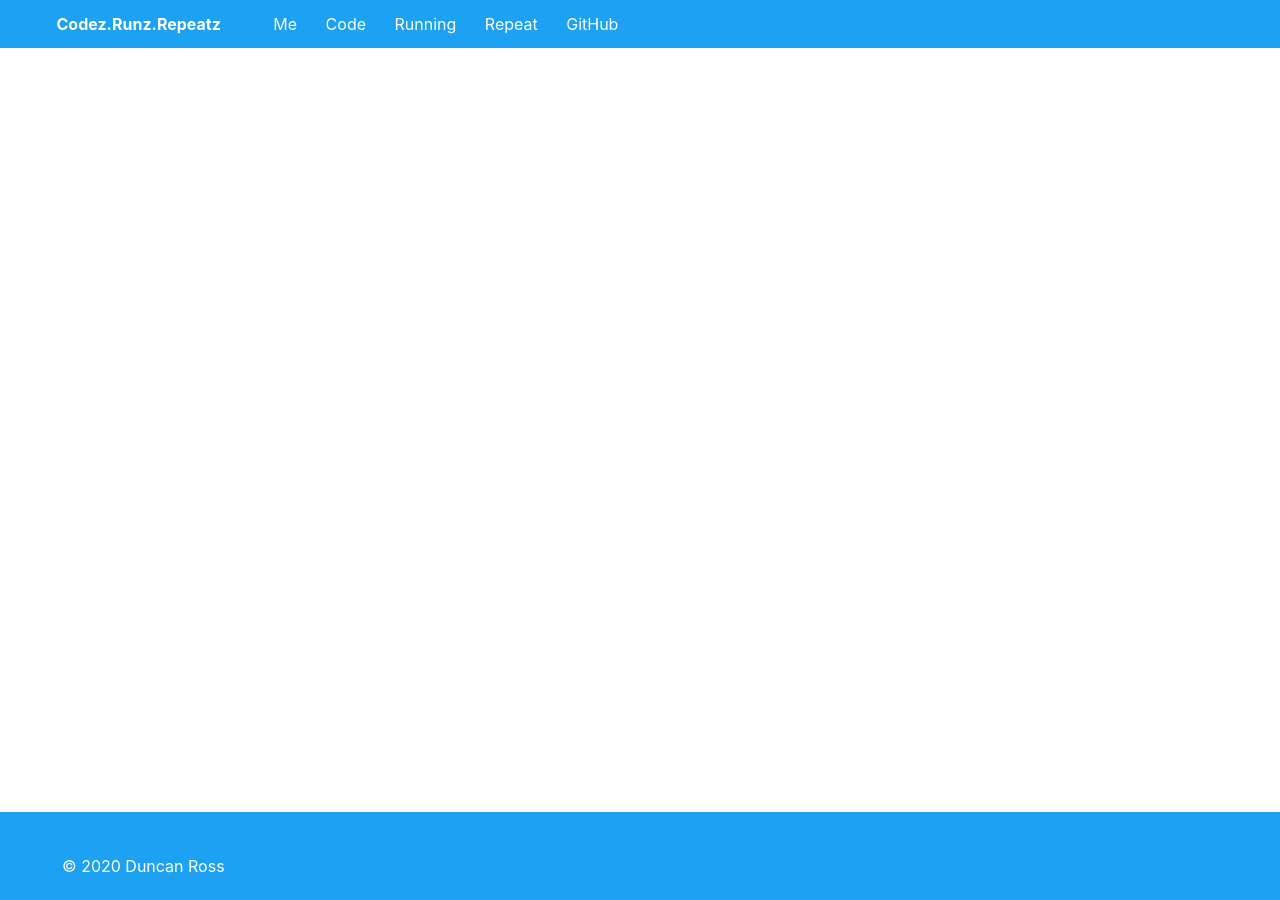
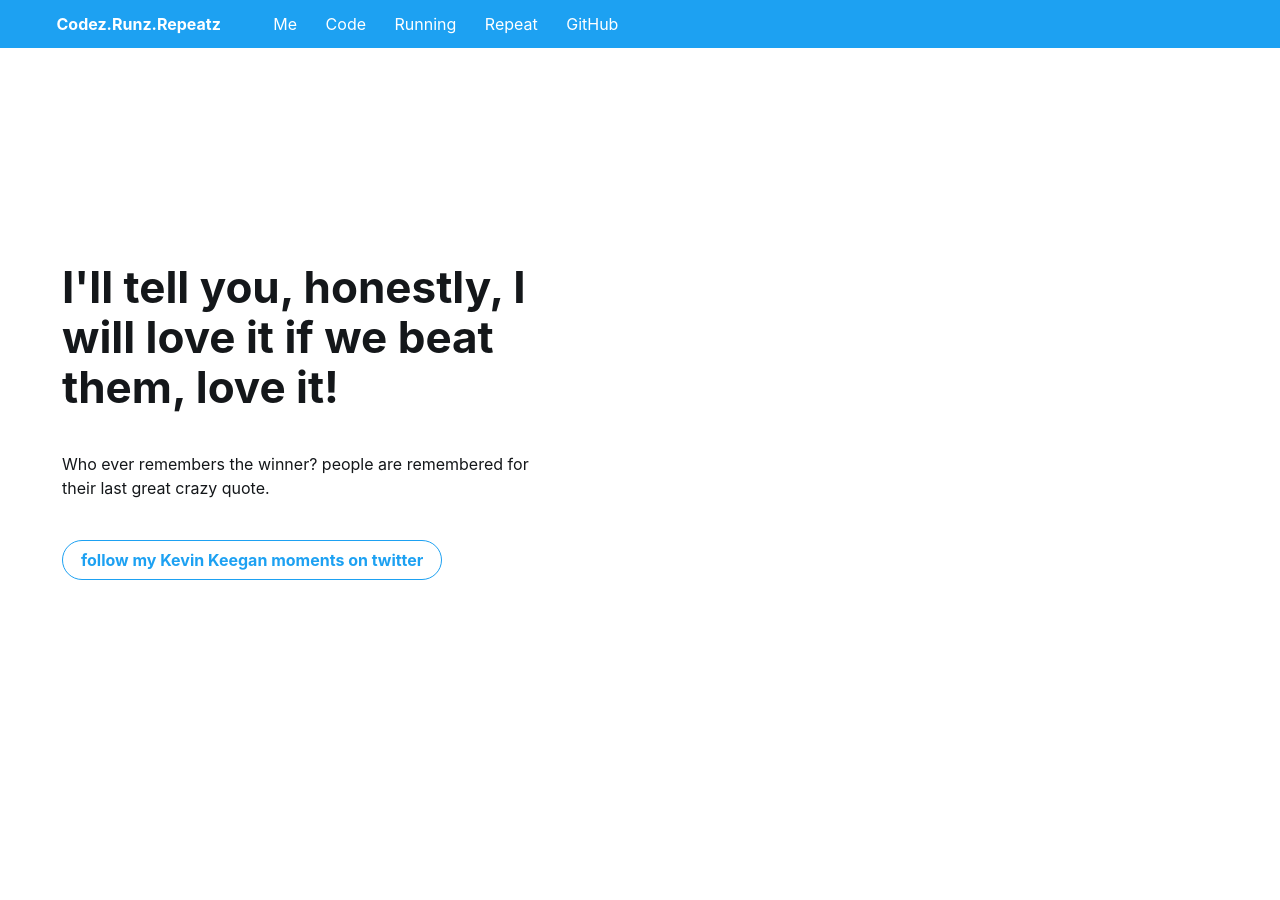
Before and after one commit to codez-runz-repeatz/codez-runz-repeatz.github.io, a Jekyll site: the page built from index.html, in a window 1280 px wide and 900 px high, scrolled down 990 px. Built offline with Jekyll 4.4.1, drawn with Linux system fonts in a browser that asks for light colours; comment, search, counter and statistics services are not loaded.

Commit message:
Update index.html

```diff
--- a/index.html
+++ b/index.html
@@ -27,9 +27,20 @@ custom_js: index.js
 
 <div class="section">
     <div class="Grid container">
+        <div id="career-text" class="Grid-cell left-text u-size5of12 u-after1of12 same-mega-margin">
+            <h1 class="small-title mega-margin career-title">I'll tell you, honestly, I will love it if we beat them, love it!</h1>
+            <p class="mega-margin">Who ever remembers the winner? people are remembered for their last great crazy quote.</p>
+           <button onclick="window.open('https://twitter.com/codez_runz_repz')" type="button" class="Button Button--large">follow my Kevin Keegan moments on twitter</button>
+        </div>
         <!--<div class="Grid-cell timeline-cell u-size1of2">-->
         <div class="Grid-cell timeline-cell u-size5of12 u-after1of12">
             <a class="twitter-timeline" data-height="700px" data-partner="tweetdeck" href="https://twitter.com/codez_runz_repZ?ref_src=twsrc%5Etfw"></a> <script async src="https://platform.twitter.com/widgets.js" charset="utf-8"></script>
         </div>
     </div>
 </div>
+
+<div class="section">
+    <div class="Grid container">
+            <a class="twitter-timeline" data-height="700px" data-partner="tweetdeck" href="https://twitter.com/codez_runz_repZ?ref_src=twsrc%5Etfw"></a> <script async src="https://platform.twitter.com/widgets.js" charset="utf-8"></script>
+    </div>
+</div>
```
